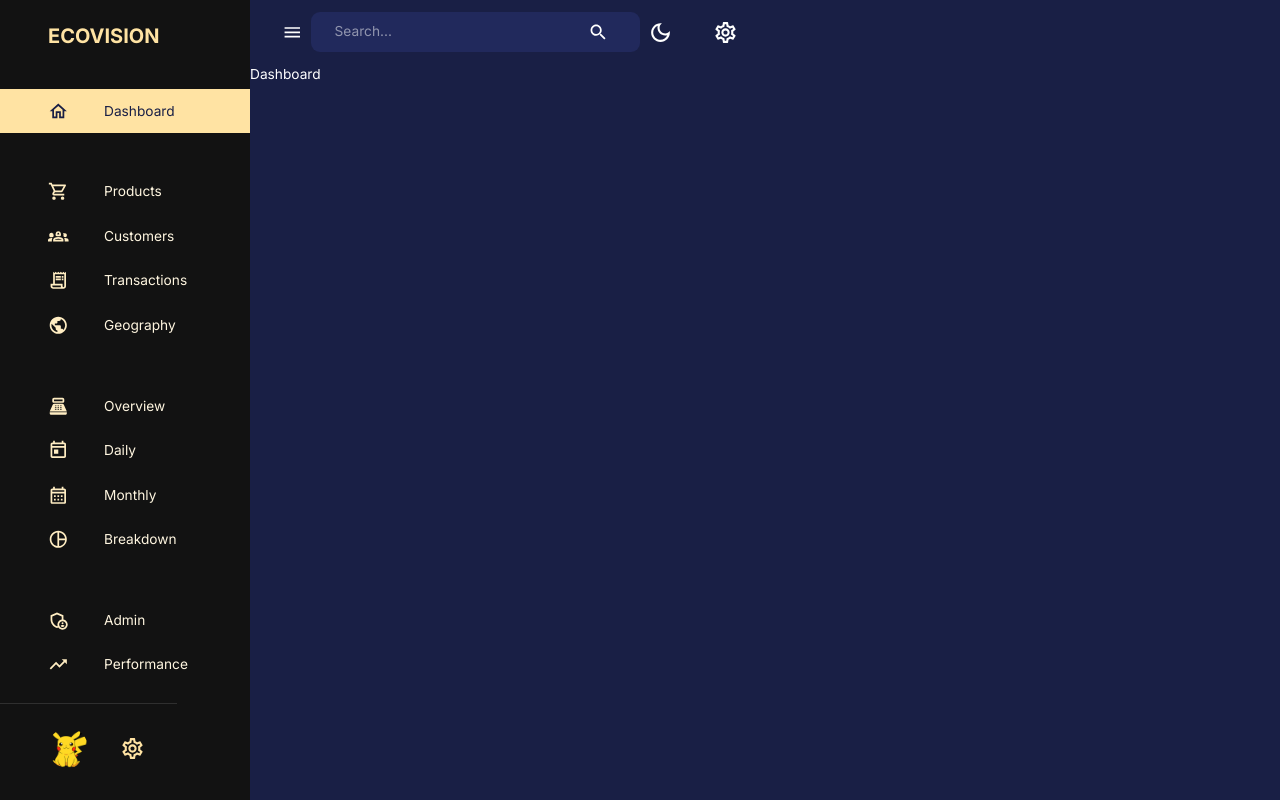
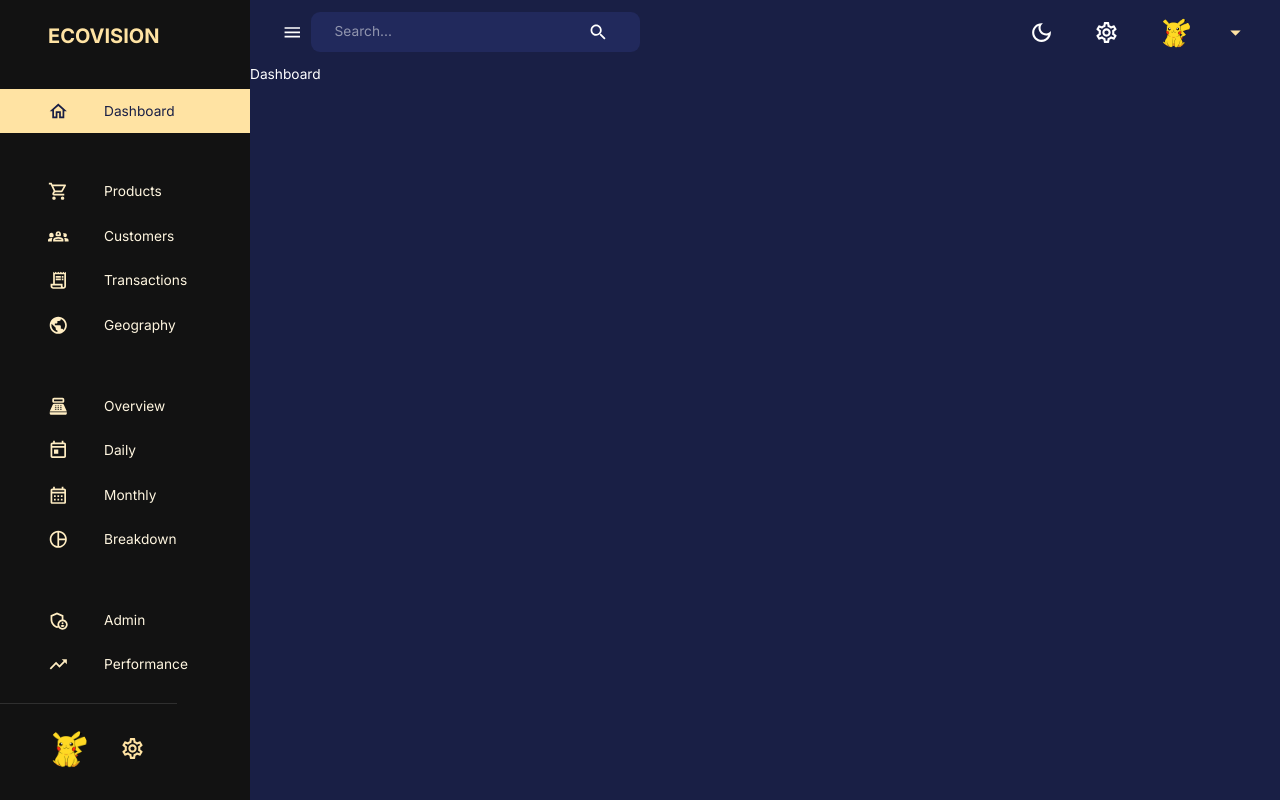
Before and after one commit to Baovola1/frontDashboard, a React (Vite) app: page /dashboard in a window 1280 px wide. Built offline with nearby package versions, Linux system fonts and the light colour scheme; no server answers.

Commit message:
add profileImage  in Heade and sidebar

```diff
--- a/src/components/Header.jsx
+++ b/src/components/Header.jsx
@@ -15,18 +15,28 @@ import { setMode } from "../redux";
 import profileImage from "../assets/pika.png";
 import {
   AppBar,
-  Icon,
+  Button,
+  Box,
   IconButton,
   InputBase,
+  Menu,
+  MenuItem,
   Toolbar,
   useTheme,
+  Typography
 } from "@mui/material";
 
 
 
-export default function Header({sidebarOpen, setSidebarOpen}) {
+export default function Header({user, sidebarOpen, setSidebarOpen}) {
   const dispatch = useDispatch();
   const theme = useTheme();
+
+  const [anchorEl, setAnchorEl] = useState(null);
+  const isOpen = Boolean(anchorEl);
+  const handelClick =(event)=> setAnchorEl(event.currentTarget);
+  const handelClose= (event)=>setAnchorEl(null);
+
 
   return (
     <>
@@ -38,7 +48,7 @@ export default function Header({sidebarOpen, setSidebarOpen}) {
         }}
       >
         <Toolbar sx={{ justifyContent: "space-between" }}>
-          {/*Left side*/}
+          {/*LEFT SIDE*/}
           <FlexBetween>
             <IconButton onClick={() => setSidebarOpen(!sidebarOpen)}>
               <MenuIcon />
@@ -55,7 +65,7 @@ export default function Header({sidebarOpen, setSidebarOpen}) {
               </IconButton>
             </FlexBetween>
           </FlexBetween>
-          {/*Right side*/}
+          {/*RIGHT SIDE*/}
           <FlexBetween gap="1.5rem">
             <IconButton onClick={() => dispatch(setMode())}>
               {theme.palette.mode === "dark" ? (
@@ -67,6 +77,20 @@ export default function Header({sidebarOpen, setSidebarOpen}) {
             <IconButton>
               <SettingsOutlined sx={{ fontSize: "25px" }} />
             </IconButton>
+            <FlexBetween>
+                <Button onClick={handelClick} sx={{display:"flex", justifyContent:"space-between", alignItems:"center", textTransform: "none", gap:"1rem"}}>
+                <Box component="img" alt='profileImage' src={profileImage} height="32px" width="32px" borderRadius="50%" sx={{objectFit:"cover"}}/>
+                <Box textAlign = "left">
+              <Typography fontWeight="bold" fontSize="0.85rem" sx={{color:theme.palette.secondary[100]}}>{user.name}</Typography>
+              <Typography fontSize="0.75rem" sx={{color:theme.palette.secondary[200]}}>{user.occupation}</Typography>
+            </Box>
+                <ArrowDropDownOutlined sx={{color: theme.palette.secondary[300], fontSize:"25px"}}/>
+                </Button>
+                <Menu anchorEl={anchorEl} open={isOpen} onClose={handelClose} anchorOrigin={{vertical:"bottom", horizontal:"center"}}>
+                  <MenuItem onClick={handelClose}>Log Out</MenuItem>
+                </Menu>
+
+            </FlexBetween>
           </FlexBetween>
         </Toolbar>
       </AppBar>
--- a/src/scenes/Layout.jsx
+++ b/src/scenes/Layout.jsx
@@ -23,8 +23,8 @@ export default function Layout() {
           sidebarOpen={sidebarOpen}
           setSidebarOpen={setSidebarOpen}
         />
-        <Box>
-          <Header sidebarOpen={sidebarOpen} setSidebarOpen={setSidebarOpen} />
+        <Box flexGrow={1}>
+          <Header user={data || {}}  sidebarOpen={sidebarOpen} setSidebarOpen={setSidebarOpen} />
           <Outlet />
         </Box>
 
```
